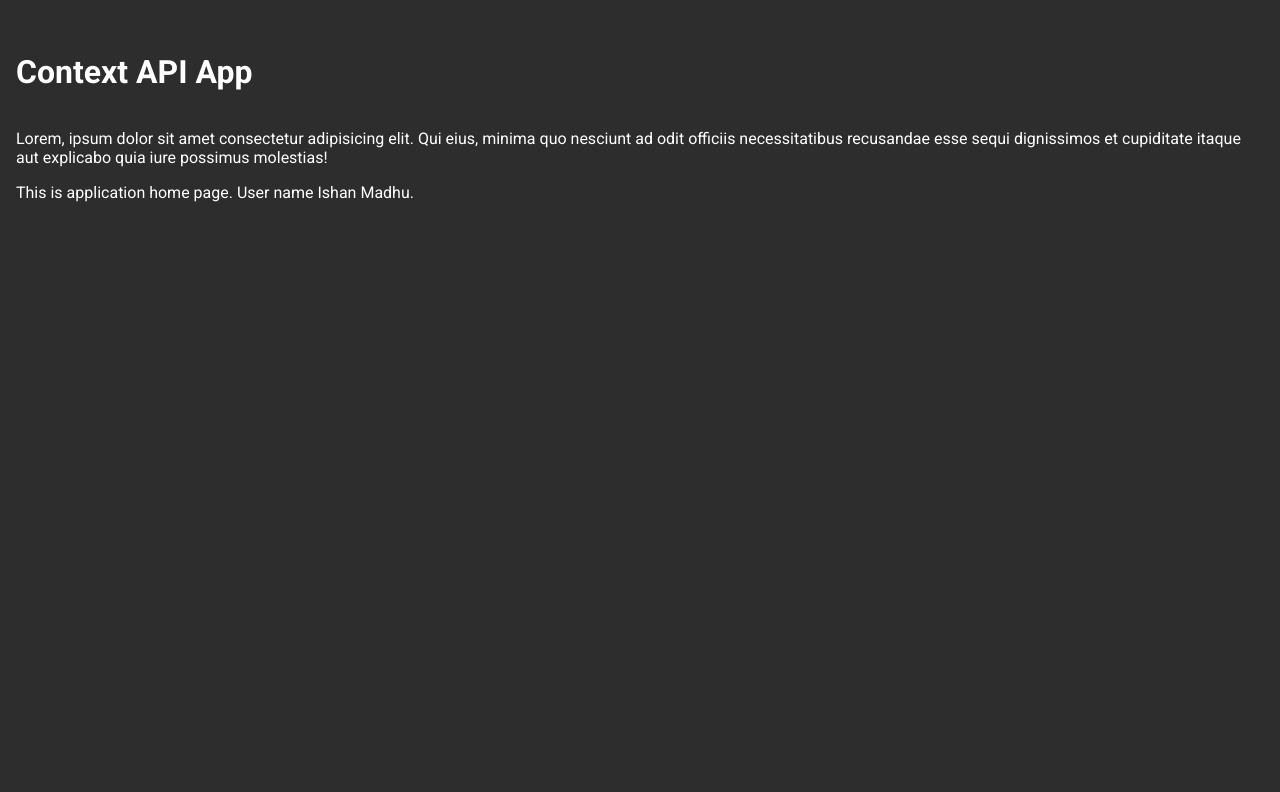
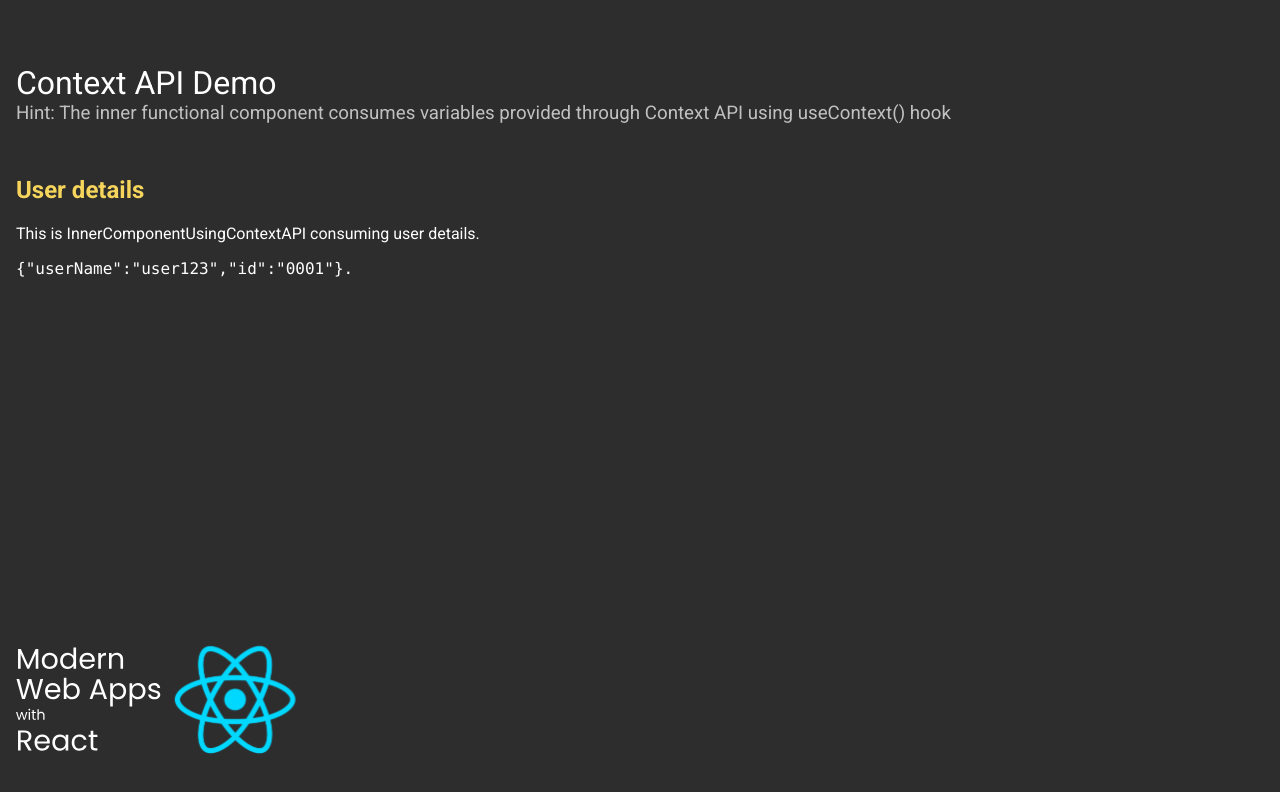
Before and after one commit to imadx/innovation-session-feb-20, a React (Create React App) app: page /context-api in a window 1280 px wide. Shown: the top 792 px of the page. Built offline with nearby package versions, Linux system fonts and the light colour scheme.

Commit message:
commit context api style updates

```diff
--- a/src/App.css
+++ b/src/App.css
@@ -159,3 +159,7 @@ button:hover {
   align-items: center;
   justify-content: center;
 }
+
+code {
+  white-space: pre;
+}
--- a/src/demo/context-api/App.js
+++ b/src/demo/context-api/App.js
@@ -1,27 +1,33 @@
 import React from 'react';
-import { UserProvider } from './UserContext'
-import Home from './Home';
+import { UserProvider } from './UserContext';
+import InnerComponentUsingContextAPI from './InnerComponentUsingContextAPI';
 
-const authenticatedUserInfo = {
-  userName: 'Ishan Madhu',
-  id: '0001'
+import logo from '../../img/logo.svg'
+
+const userInformation = {
+	userName: 'user123',
+	id: '0001'
 };
 
 const App = () => {
-  return (
-    <UserProvider value = {authenticatedUserInfo}>
-      <div className="App">
-        <h1>Context API App</h1>
-        <p>
-          Lorem, ipsum dolor sit amet consectetur adipisicing elit. Qui eius,
-          minima quo nesciunt ad odit officiis necessitatibus recusandae esse
-          sequi dignissimos et cupiditate itaque aut explicabo quia iure
-          possimus molestias!
-        </p>
-        <Home/>
-      </div>
-    </UserProvider>
-  );
+	return (
+		<UserProvider value={userInformation}>
+			<div className='App'>
+				<div className='content'>
+					<hgroup>
+						<h1>Context API Demo</h1>
+						<h3>
+							Hint: The inner functional component consumes variables provided through Context API using useContext() hook
+						</h3>
+					</hgroup>
+          <InnerComponentUsingContextAPI />
+				</div>
+				<div className='footer'>
+					<img src={logo} alt='' />
+				</div>
+			</div>
+		</UserProvider>
+	);
 };
 
 export default App;
--- a/src/demo/context-api/Home.js
+++ /dev/null
@@ -1,13 +0,0 @@
-import React, { useContext } from 'react';
-import UserContext from './UserContext'
-
-const Home =  () => {
-
-    const authenticatedUserInfo = useContext(UserContext);
-
-    return (<div>
-        This is application home page. User name {authenticatedUserInfo.userName}.
-    </div>);
-}
-
-export default Home;
--- /dev/null
+++ b/src/demo/context-api/InnerComponentUsingContextAPI.js
@@ -0,0 +1,20 @@
+import React, { useContext } from 'react';
+import UserContext from './UserContext';
+
+const InnerComponentUsingContextAPI = () => {
+  const userInformation = useContext(UserContext);
+
+  return (
+    <div>
+      <h2 className='accent'>User details</h2>
+      <p>
+        This is InnerComponentUsingContextAPI consuming user details.
+      </p>
+      <code>
+        {JSON.stringify(userInformation)}.
+      </code>
+    </div>
+  );
+};
+
+export default InnerComponentUsingContextAPI;
```
